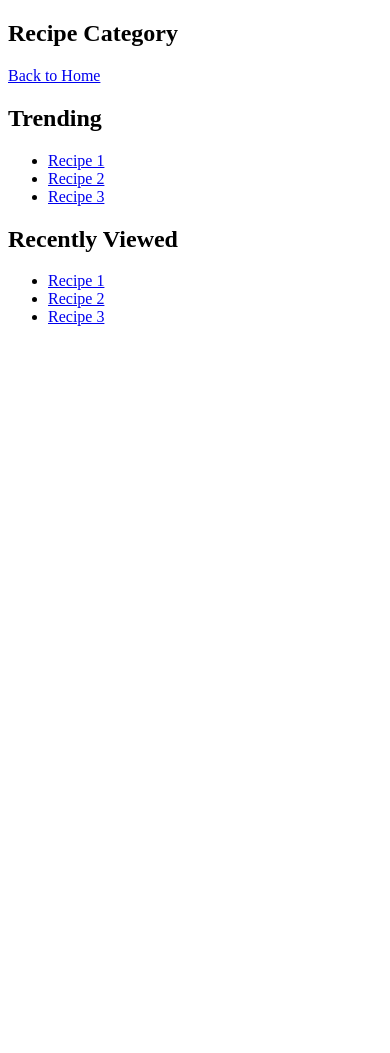
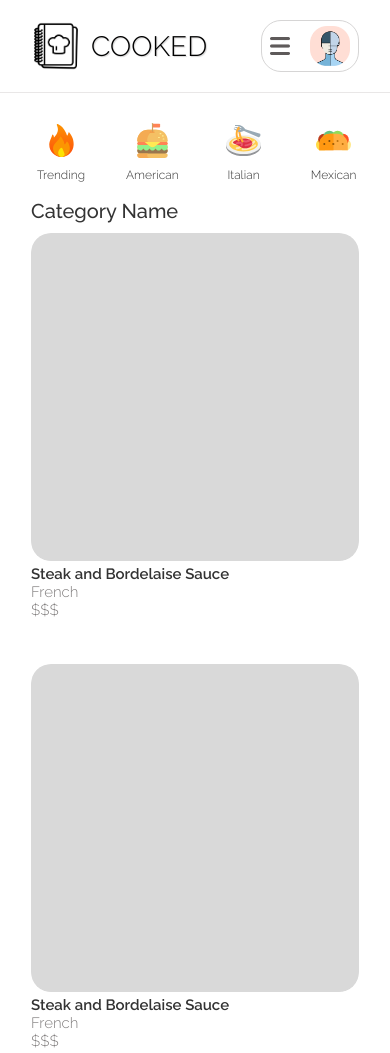
Before and after one commit to ethanoutangoun/CSC-437, a website: page packages/proto/public/recipe-category.html in a window 390 px wide. Shown: the top 1053 px of the page. Before the commit the page ends 844 px from the top, so only its background shows below. Drawn offline with Linux system fonts and the light colour scheme.

Commit message:
Even more responsiveness on main page

```diff
--- a/packages/proto/public/recipe-category.html
+++ b/packages/proto/public/recipe-category.html
@@ -1,52 +1,181 @@
 <!DOCTYPE html>
 <html lang="en">
   <head>
+    <link rel="stylesheet" href="styles/page.css" />
     <meta charset="UTF-8" />
     <meta name="viewport" content="width=device-width, initial-scale=1.0" />
-    <title>Recipe Category</title>
+    <title>Cooked</title>
+    <link rel="icon" href="images/icon.png" type="image/x-icon">
   </head>
   <body>
     <article>
-      <header>
-        <h1>Recipe Category</h1>
-        <a href="index.html">Back to Home</a>
+      <header class="navbar">
+        <div class="navbar-content">
+          <a class="logo" href="index.html">
+            <img src="images/icon.png" alt="Cooked Logo" width="50px" />
+            <h1>COOKED</h1>
+          </a>
+
+          <section class="search-box">
+            <form>
+              <input
+                type="text"
+                name="search"
+                placeholder="Search for Recipes, Chefs, & More"
+              />
+            </form>
+          </section>
+
+          <div class="right-navbar">
+            <a class="group-icon" href="groups.html">
+              <img src="images/groups.png" alt="Groups" width="40px" />
+            </a>
+
+            <a class="navbar-menu" href="profile.html">
+              <img id="menu" src="images/menu.png" alt="menu" width="20px" />
+
+              <img src="images/avatar.png" alt="Profile" width="40px" />
+            </a>
+          </div>
+        </div>
+
+
+
       </header>
 
-      <section>
-        <h2>Trending</h2>
+      <div class="content">
+        <section class="category">
           <div>
-          <ul>
+            <ul class="category-list">
               <li>
-              <a href="recipe.html">Recipe 1</a>
+                <a class="category-item" href="recipe-category.html">
+                  <div class="image-border">
+                    <img src="icons/flame.svg" alt="flame-icon" width="33px" />
+                  </div>
+                  <p>Trending</p>
+                </a>
               </li>
+
               <li>
-              <a href="recipe.html">Recipe 2</a>
+                <a class="category-item" href="recipe-category.html">
+                  <div class="image-border">
+                    <img src="icons/american.svg" alt="American" width="35px" />
+                  </div>
+                  <p>American</p>
+                </a>
               </li>
+
               <li>
-              <a href="recipe.html">Recipe 3</a>
+                <a class="category-item" href="recipe-category.html">
+                  <div class="image-border">
+                    <img src="icons/italian.svg" alt="Italian" width="35px" />
+                  </div>
+                  <p>Italian</p>
+                </a>
               </li>
-          </ul>
+
+              <li>
+                <a class="category-item" href="recipe-category.html">
+                  <div class="image-border">
+                    <img
+                      src="icons/mexican.svg"
+                      alt="mexican-icon"
+                      width="35px"
+                    />
                   </div>
-      </section>
+                  <p>Mexican</p>
+                </a>
+              </li>
 
-        <section>
-            <h2>Recently Viewed</h2>
-            <div>
-            <ul>
               <li>
-                <a href="recipe.html">Recipe 1</a>
+                <a class="category-item" href="recipe-category.html">
+                  <div class="image-border">
+                    <img
+                      src="icons/japanese.svg"
+                      alt="japanese-icon"
+                      width="35px"
+                    />
+                  </div>
+                  <p>Japanese</p>
+                </a>
               </li>
+
               <li>
-                <a href="recipe.html">Recipe 2</a>
+                <a class="category-item" href="recipe-category.html">
+                  <div class="image-border">
+                    <img
+                      src="icons/indian.svg"
+                      alt="indian-icon"
+                      width="42px"
+                    />
+                  </div>
+                  <p>Indian</p>
+                </a>
               </li>
+
               <li>
-                <a href="recipe.html">Recipe 3</a>
+                <a class="category-item" href="recipe-category.html">
+                  <div class="image-border">
+                    <img src="icons/wine.svg" alt="wine-icon" width="36px" />
+                  </div>
+                  <p>Date Night</p>
+                </a>
+              </li>
+
+              <li>
+                <a href="recipe-category.html">
+                  <div class="more-icon">
+                    <img src="icons/right-arrow-2.svg" alt="right-arrow-icon" width="14px" />
+                  </div>
+
+                </a>
               </li>
             </ul>
           </div>
 
+          <div class="favorite-container">
+            <img src="icons/star.svg" alt="star-icon" width="30px" />
+            <h4>Favorites</h4>
+          </div>
+        </section>
+
+        <section class="trending">
+          <h2>Category Name</h2>
+
+          <ul class="recipe-list">
+            <li class="recipe-container">
+              <a href="recipe.html">
+                <img src="images/skeleton.png" alt="Recipe 1" width="250" />
+                <h4>Steak and Bordelaise Sauce</h4>
+                <p>French</p>
+                <p>$$$</p>
+              </a>
+            </li>
+
+            <li class="recipe-container">
+              <a href="recipe.html">
+                <img src="images/skeleton.png" alt="Recipe 1" width="250" />
+                <h4>Steak and Bordelaise Sauce</h4>
+                <p>French</p>
+                <p>$$$</p>
+              </a>
+            </li>
+
+            <li class="recipe-container">
+              <a href="recipe.html">
+                <img src="images/skeleton.png" alt="Recipe 1" width="250" />
+                <h4>Steak and Bordelaise Sauce</h4>
+                <p>French</p>
+                <p>$$$</p>
+              </a>
+            </li>
 
 
+          </ul>
+        </section>
+
+
+      </div>
     </article>
   </body>
 </html>
--- a/packages/proto/public/styles/page.css
+++ b/packages/proto/public/styles/page.css
@@ -51,6 +51,7 @@
   margin-top: 100px;
   margin-left: 80px;
   margin-right: 80px;
+
 }
 
 .search-box {
@@ -121,6 +122,18 @@
 
 }
 
+.favorite-container h4{
+  font-size: 15px;
+  font-weight: 500;
+  color: white;
+}
+
+
+.favorite-container:hover{
+  cursor: pointer;
+  background-color: green;
+}
+
 @media screen and (max-width: 988px) {
   .search-box {
     display: none;
@@ -139,15 +152,11 @@
   align-items: center;
   justify-content: space-between;
   overflow-x: scroll;
+
 }
 
 
 
-.favorite-container h4{
-    font-size: 15px;
-    font-weight: 500;
-    color: white;
-}
 
 .category-list {
   margin-top: 10px;
@@ -176,6 +185,10 @@
   gap: 3px;
   border-bottom: 2px solid transparent;
   transition: border-bottom 0.3s ease;
+}
+
+.category-item p{
+  white-space: nowrap;
 }
 
 .category-item:hover {
@@ -223,7 +236,7 @@
   justify-content: space-between; */
 
   display: grid;
-  grid-template-columns: repeat(auto-fill, minmax(240px, 1fr));
+  grid-template-columns: repeat(auto-fill, minmax(250px, 1fr));
   gap: 20px;
 
   font-family: "Montserrat", sans-serif;
@@ -249,10 +262,17 @@
 .recipe-container {
   margin-bottom: 25px;
   width: 100%;
+
+
+
 }
 
 .recipe-container img {
+
   width: 100%;
+  object-fit: cover;
+  border-radius: 20px;
+
 }
 
 @media screen and (max-width: 800px) {
@@ -265,6 +285,17 @@
     margin-left: 50px;
     margin-right: 50px;
   }
+
+  .recipe-list{
+    grid-template-columns: repeat(auto-fill, minmax(230px, 1fr));
+  }
+}
+
+@media screen and (max-width: 600px) {
+  .recipe-list{
+    grid-template-columns: repeat(auto-fill, minmax(200px, 1fr));
+  }
+
 }
 
 @media screen and (max-width: 500px) {
@@ -281,4 +312,8 @@
   .group-icon {
     display: none;
   }
+
+  .recipe-list{
+    grid-template-columns: 1fr;
+  }
 }
```
Also changed, not shown: packages/proto/public/index.html (+7 -9 lines), packages/proto/public/profile.html (+31 -13 lines), packages/proto/public/images/steak.jpeg (added). Lines whose indentation alone changed are shown as unchanged.
